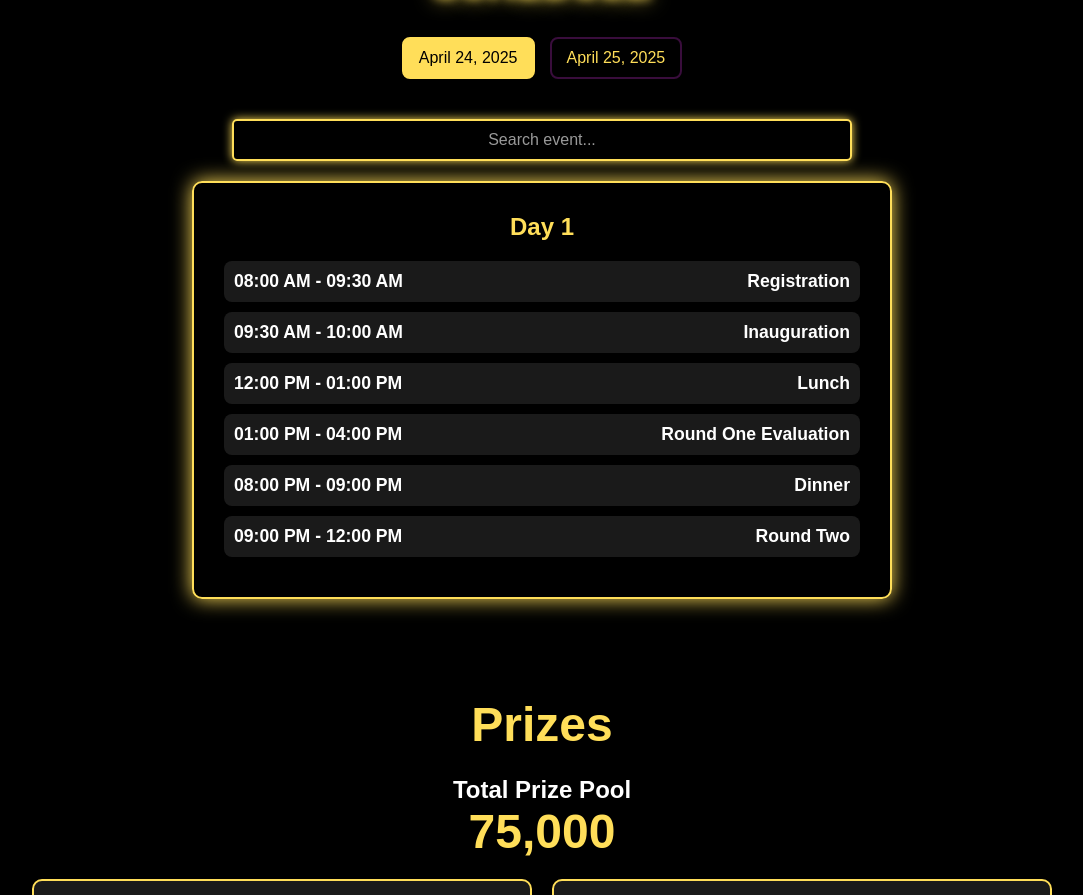
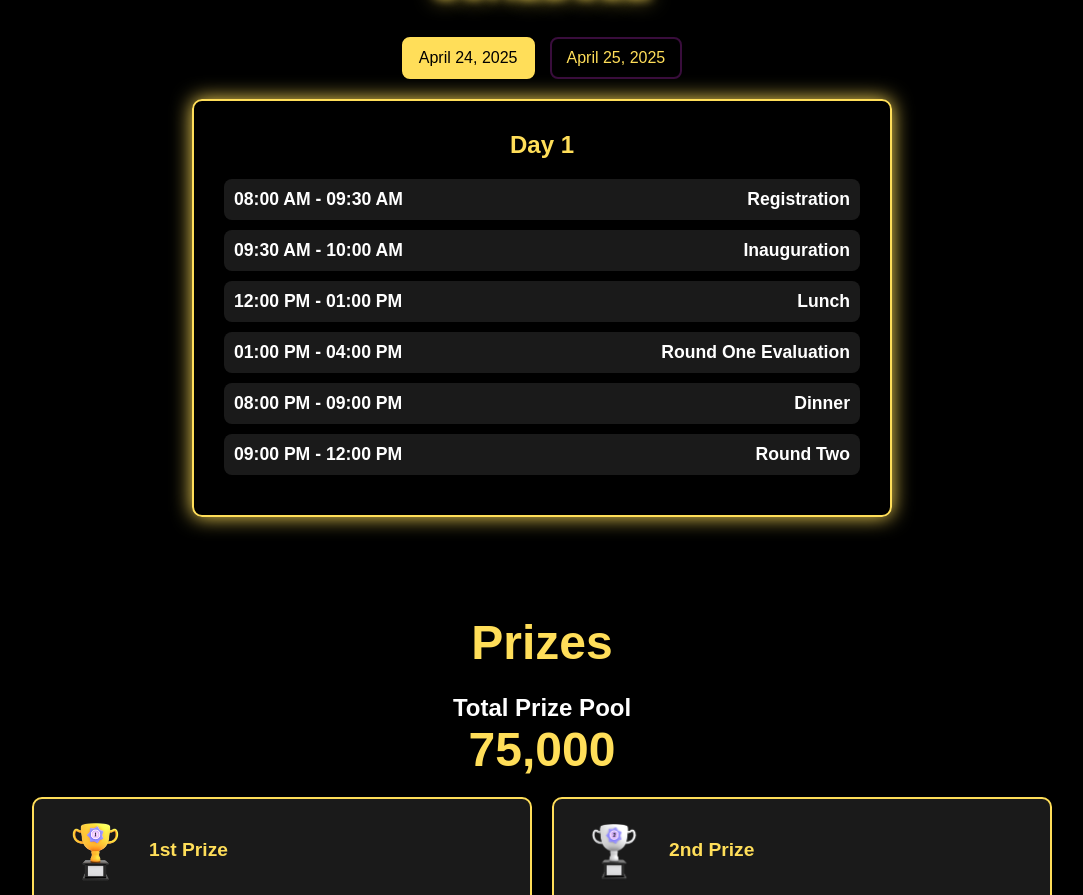
Before and after one commit to Nishanth-1204/Hack-25, a React (Vite) app in the folder Website/: page / in a window 1280 px wide. Shown: the part 1173-2068 px from the top of the page, without its empty margins (98-1181 px from the left). Built offline with nearby package versions, Linux system fonts and the light colour scheme; no server answers.

Commit message:
Update Schedule.tsx

```diff
--- a/Website/src/pages/Schedule/Schedule.tsx
+++ b/Website/src/pages/Schedule/Schedule.tsx
@@ -42,14 +42,6 @@ const Schedule: React.FC = () => {
         ))}
       </div>
 
-      <input
-        type="text"
-        className="search-box"
-        placeholder="Search event..."
-        value={searchQuery}
-        onChange={(e) => setSearchQuery(e.target.value)}
-      />
-
       <div className="schedule-box animate-fade-in">
         <h2 className="day-title">
           Day {Object.keys(scheduleData).indexOf(selectedDate) + 1}
```
